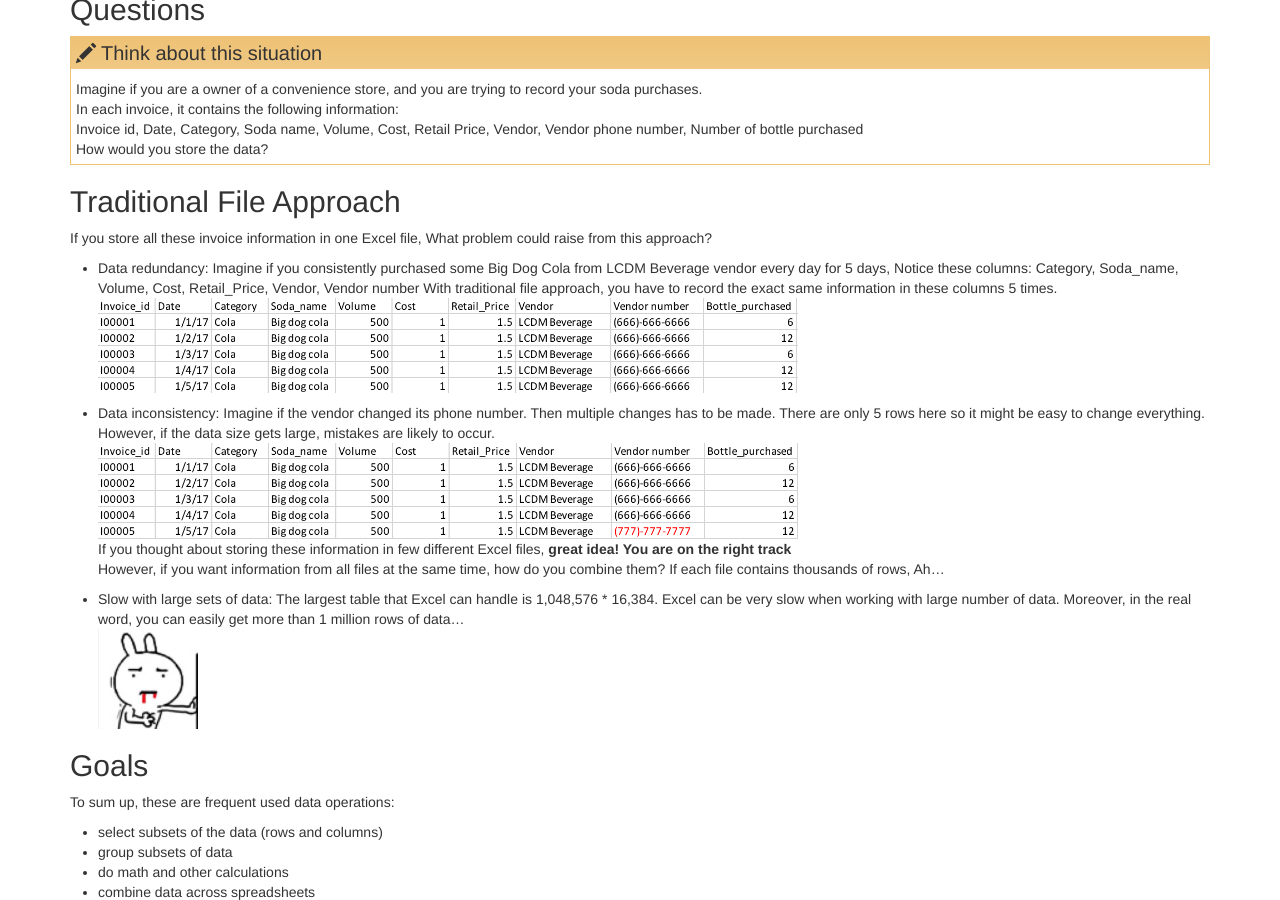
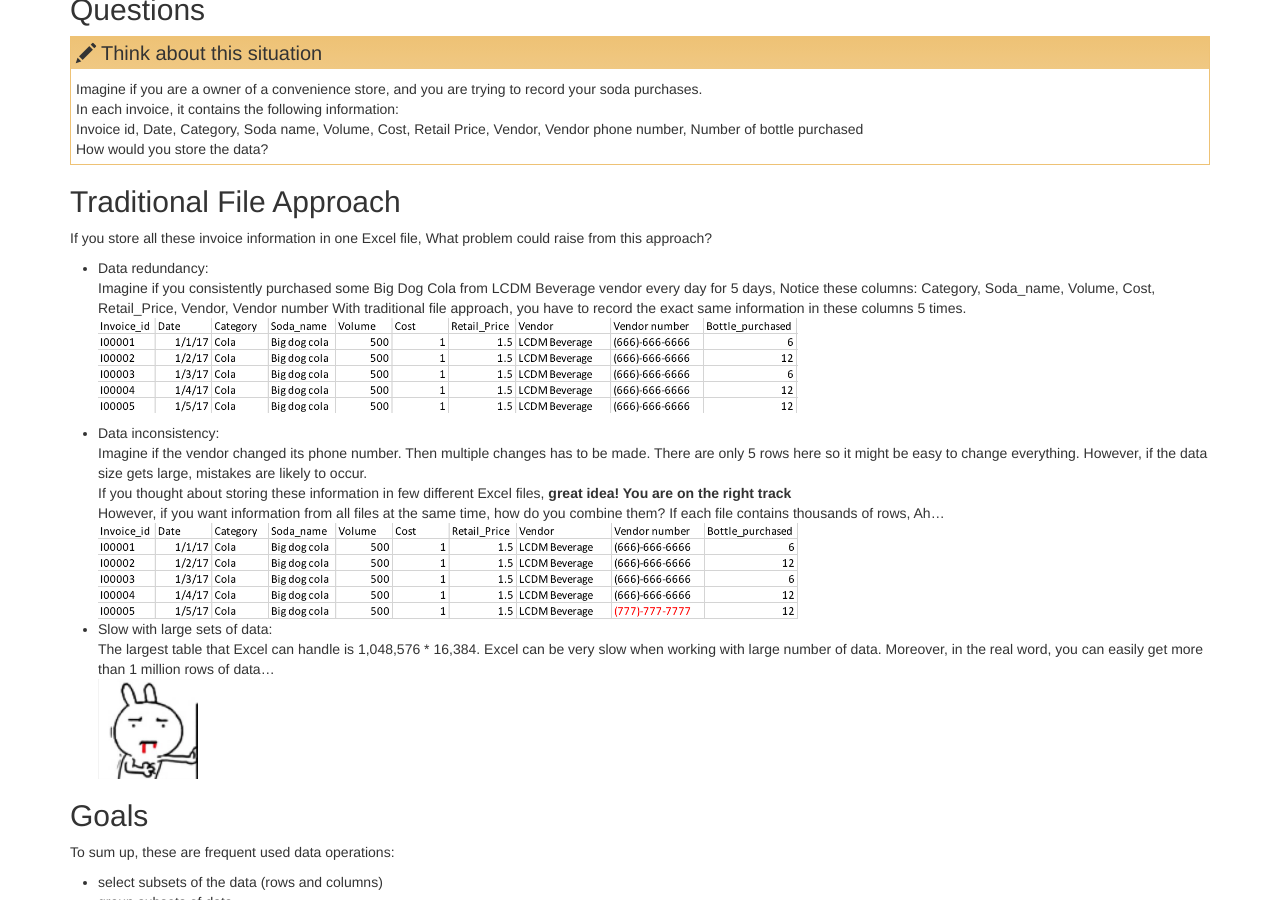
Before and after one commit to data-lessons/SQL-business, a Jekyll site: the page built from _episodes/00-sql-introduction.md, in a window 1280 px wide and 900 px high, scrolled down 640 px. Built offline with Jekyll 4.4.1, drawn with Linux system fonts in a browser that asks for light colours.

Commit message:
Update 00-sql-introduction.md

```diff
--- a/_episodes/00-sql-introduction.md
+++ b/_episodes/00-sql-introduction.md
@@ -41,7 +41,7 @@ These queries can allow you to perform a number of actions such as: insert, upda
 ## Traditional File Approach
 If you store all these invoice information in one Excel file,
 What problem could raise from this approach?
-* Data redundancy:
+* Data redundancy:<br>
 Imagine if you consistently purchased some Big Dog Cola from LCDM Beverage vendor every day for 5 days,
 Notice these columns: Category, Soda_name, Volume, Cost, Retail_Price, Vendor, Vendor number
 With traditional file approach, you have to record the exact same information in these columns 5 times.
@@ -49,16 +49,13 @@ With traditional file approach, you have to record the exact same information in
 ![excel1](../img/00_1.png){:width="700px"}
 <br>
 
-* Data inconsistency:
+* Data inconsistency:<br>
 Imagine if the vendor changed its phone number. Then multiple changes has to be made.
-There are only 5 rows here so it might be easy to change everything. However, if the data size gets large, mistakes are likely to occur.
-<br>
-![excel2](../img/00_2.png){:width="700px"}
-<br>
+There are only 5 rows here so it might be easy to change everything. However, if the data size gets large, mistakes are likely to occur.<br>
 If you thought about storing these information in few different Excel files, <b>great idea! You are on the right track </b><br>
 However, if you want information from all files at the same time, how do you combine them? If each file contains thousands of rows, Ah... <br>
-
-* Slow with large sets of data:
+![excel2](../img/00_2.png){:width="700px"}
+* Slow with large sets of data:<br>
 The largest table that Excel can handle is 1,048,576 * 16,384. Excel can be very slow when working with large number of data. Moreover, in the real word, you can easily get more than 1 million rows of data...
 ![excel3](../img/tuxue.png){:height="100px" width="100px"}
 
```
